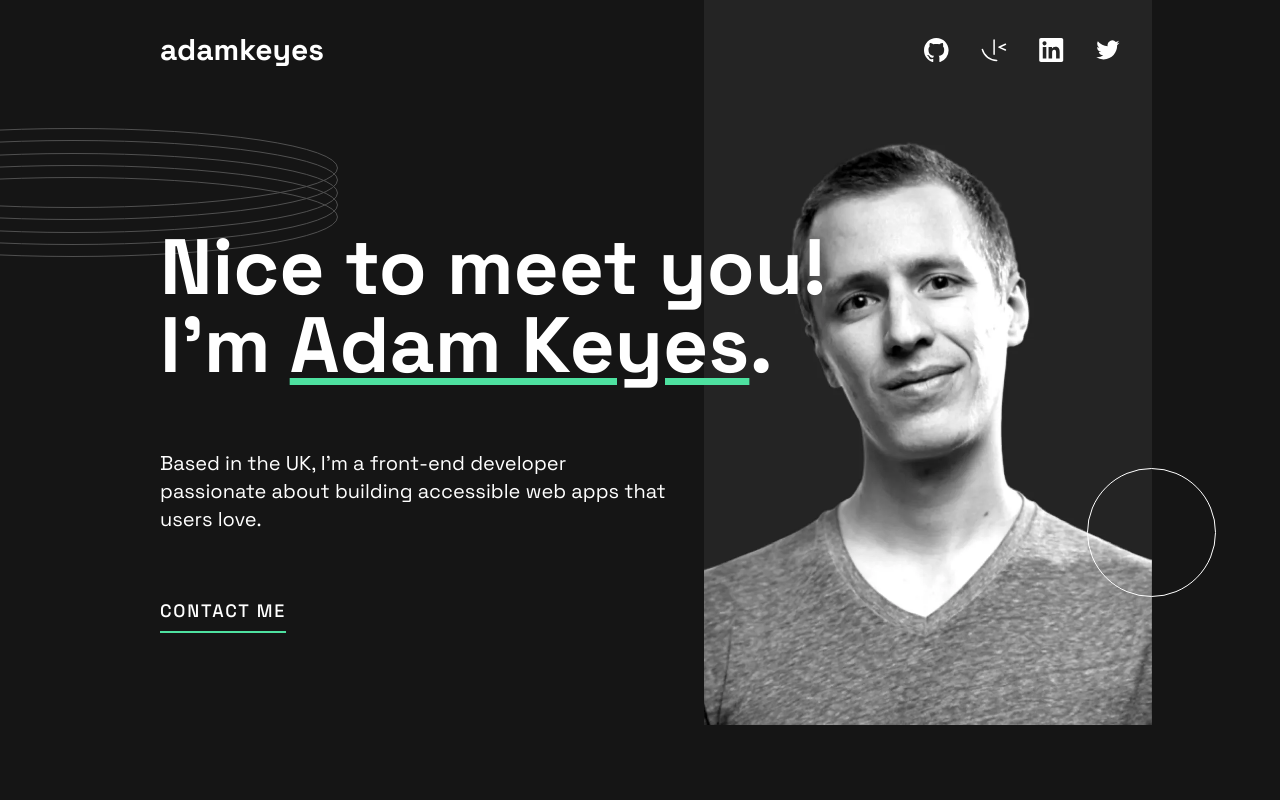
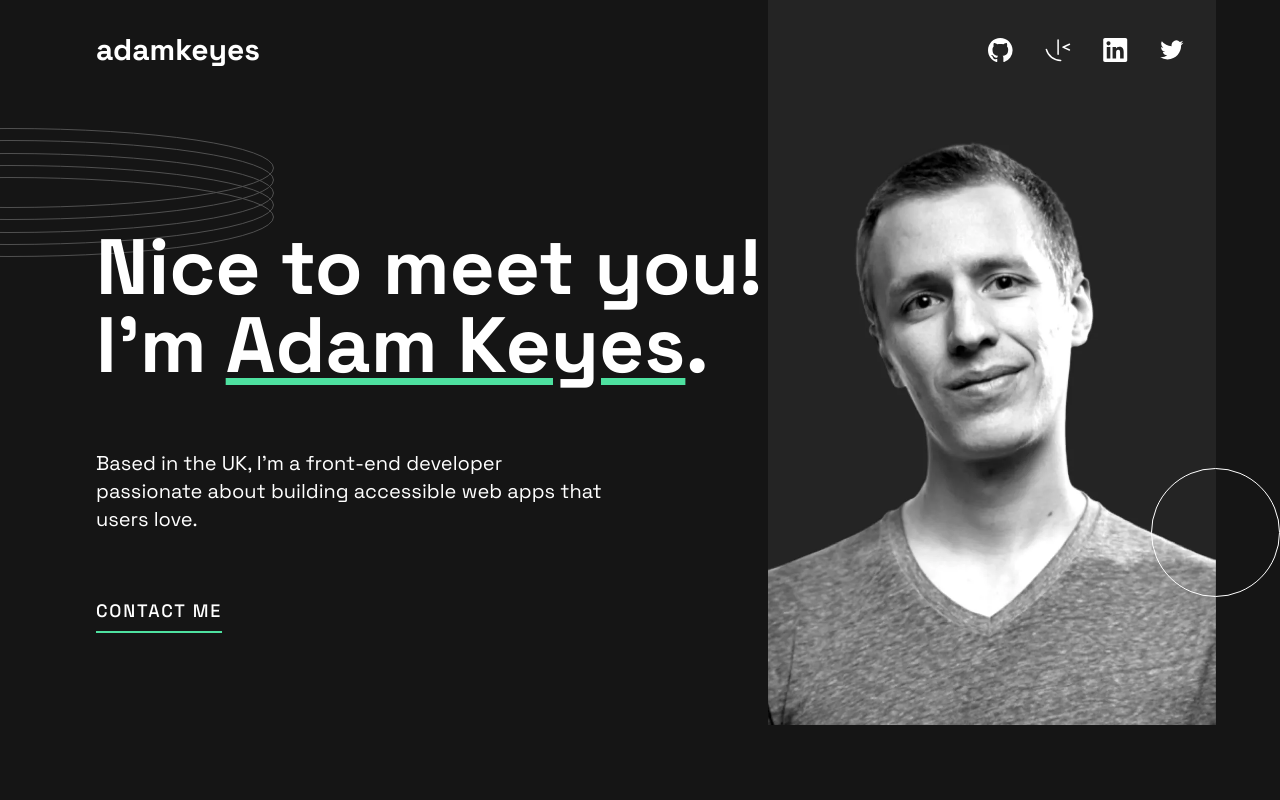
Before and after one commit to moutafatin1/one-page-portfolio, a React (Vite) app: page / in a window 1280 px wide. Shown: the top 800 px of the page. Built offline with nearby package versions, Linux system fonts and the light colour scheme.

Commit message:
add max w

```diff
--- a/src/App.tsx
+++ b/src/App.tsx
@@ -5,7 +5,7 @@ import { ProjectSection } from "./components/ProjectSection/ProjectSection";
 
 const App = () => {
   return (
-    <main className="relative mx-auto max-w-5xl px-8">
+    <main className="relative mx-auto max-w-6xl px-8">
       <Header />
       <IntroSection />
       <ExperiencesSection />
```
